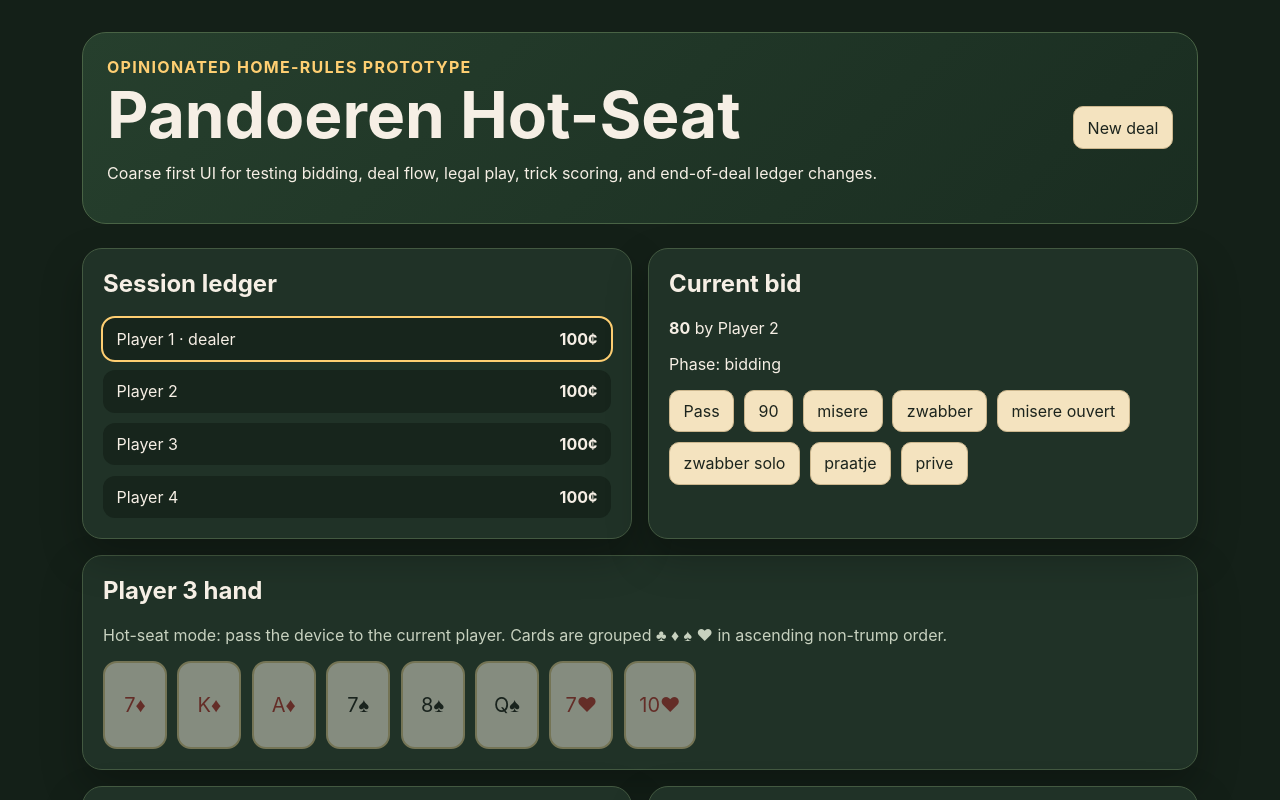
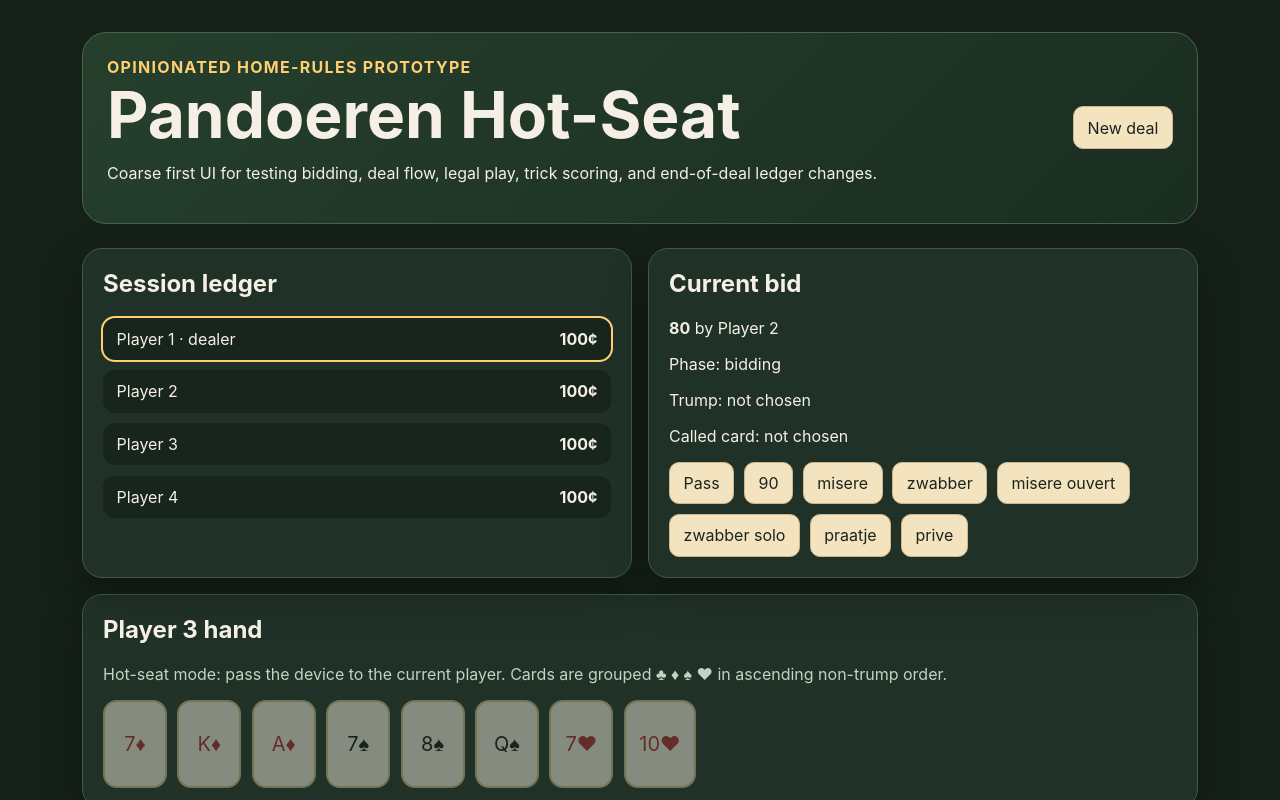
Before and after one commit to mephistophyles/pandoeren, a React (Vite) app: page / in a window 1280 px wide. Shown: the top 800 px of the page. Built offline with nearby package versions, Linux system fonts and the light colour scheme.

Commit message:
fix: show contract choices in status

```diff
--- a/src/App.tsx
+++ b/src/App.tsx
@@ -97,6 +97,7 @@ function App() {
   const [deal, setDeal] = useState<DealState>(() => createDeal(0));
   const currentPlayer = players[deal.turnIndex];
   const declarer = players.find((player) => player.id === deal.currentBidderId) ?? players[0];
+  const selectedCalledCard = deal.calledCardId ? createDeck().find((card) => card.id === deal.calledCardId) : undefined;
   const playableCards = useMemo(() => legalPlays(deal.hands[currentPlayer.id] ?? [], deal.currentTrick, deal.trumpSuit), [deal, currentPlayer.id]);
 
   function appendLog(message: string): void {
@@ -225,6 +226,8 @@ function App() {
           <h2>Current bid</h2>
           <p><strong>{bidLabel(deal.currentBid)}</strong> by {declarer.name}</p>
           <p>Phase: {deal.phase}</p>
+          <p>Trump: {deal.trumpSuit ?? 'not chosen'}</p>
+          <p>Called card: {selectedCalledCard ? cardLabel(selectedCalledCard) : 'not chosen'}</p>
           {deal.phase === 'bidding' && (
             <div className="actions">
               <button onClick={passBid} type="button">Pass</button>
```
Also changed, not shown: 1 other file (tests, documents, lock files or other folders).
